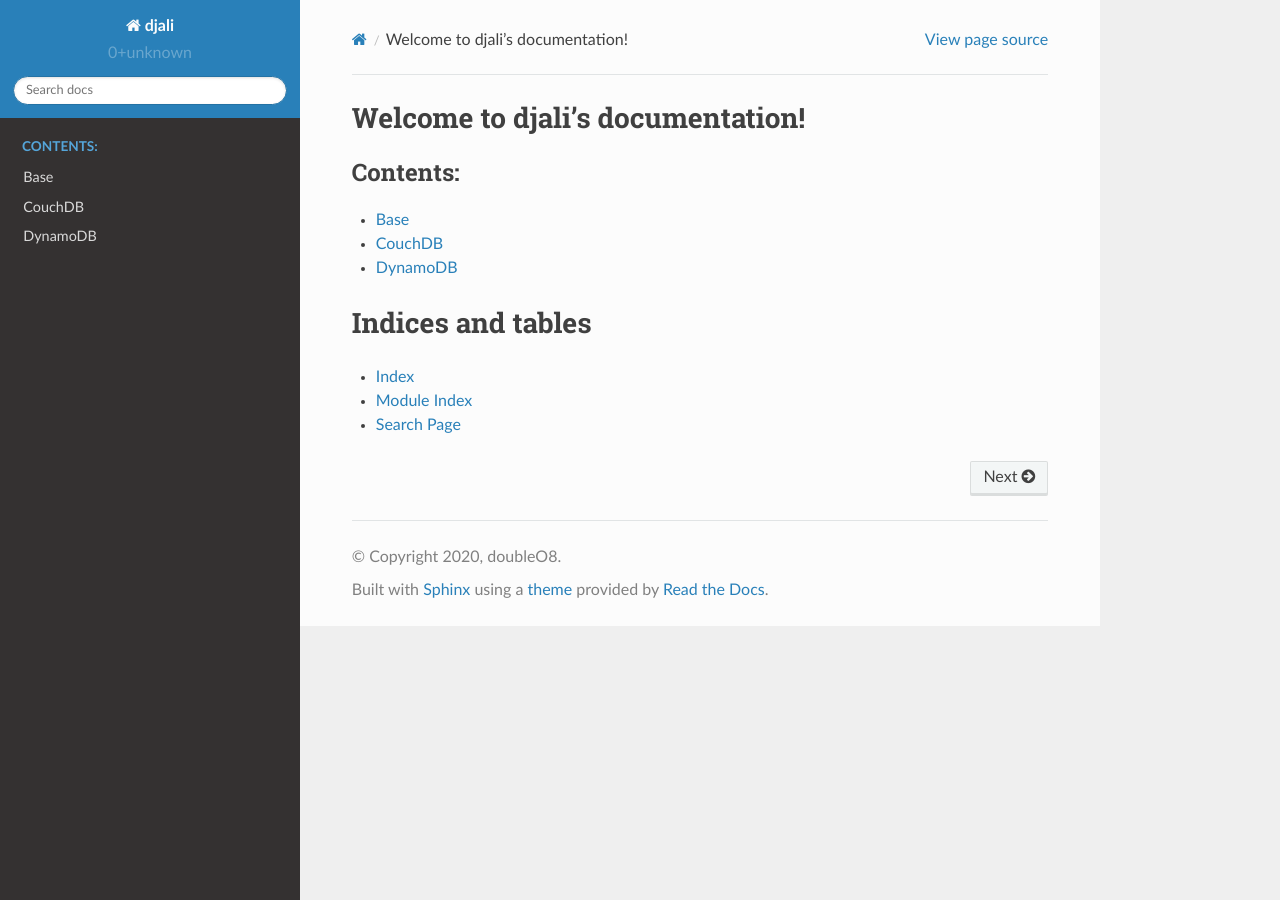
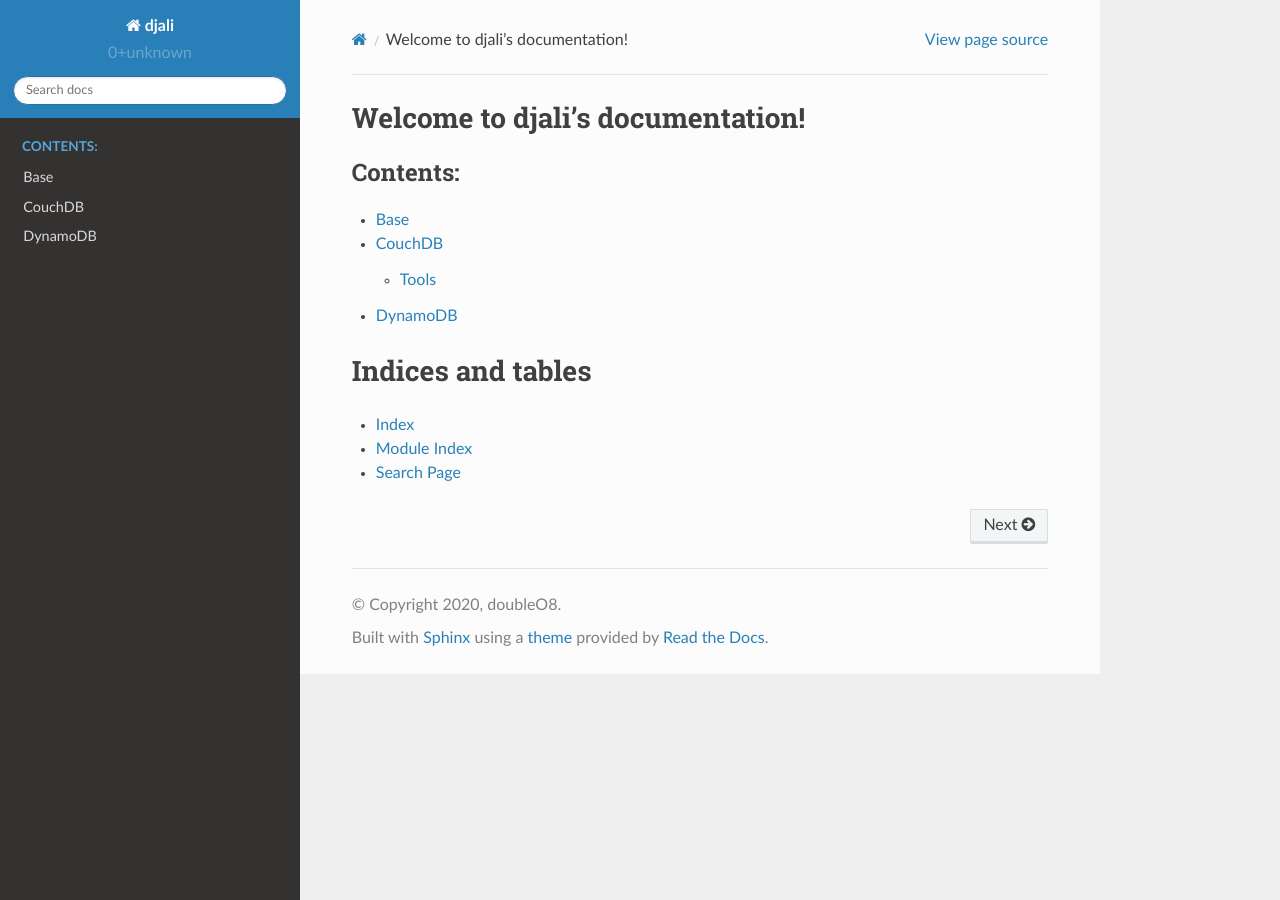
Before and after one commit to doubleO8/djali, a Sphinx documentation site: the page built from doc/source/index.rst, in a window 1280 px wide. Built offline with Sphinx 7.4.7 and the Read the Docs theme 2.0.0, drawn with Linux system fonts in a browser that asks for light colours.

Commit message:
Updated documentation

```diff
--- a/doc/source/djali.rst
+++ b/doc/source/djali.rst
@@ -12,6 +12,12 @@ CouchDB
 .. automodule:: djali.couchdb
     :members:
 
+Tools
++++++
+
+.. automodule:: djali.tools
+    :members:
+
 DynamoDB
 --------
 
```
